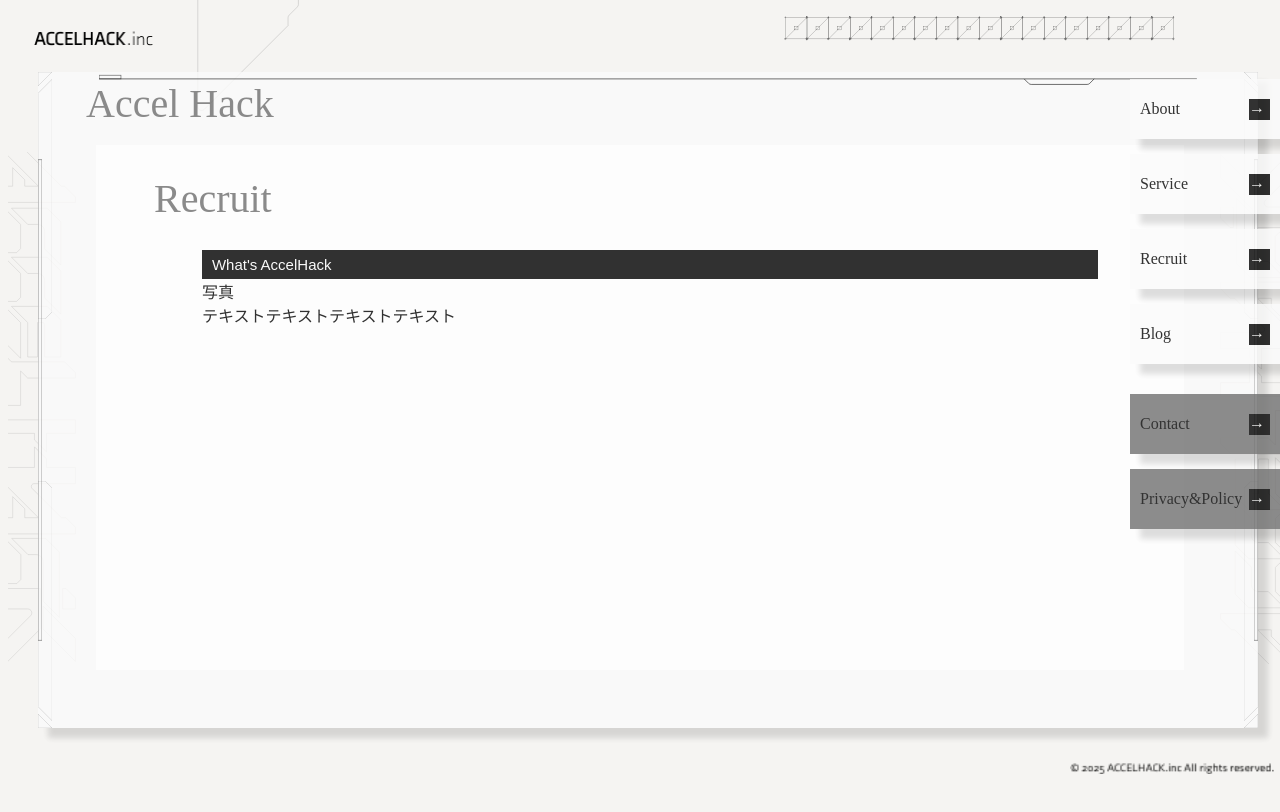
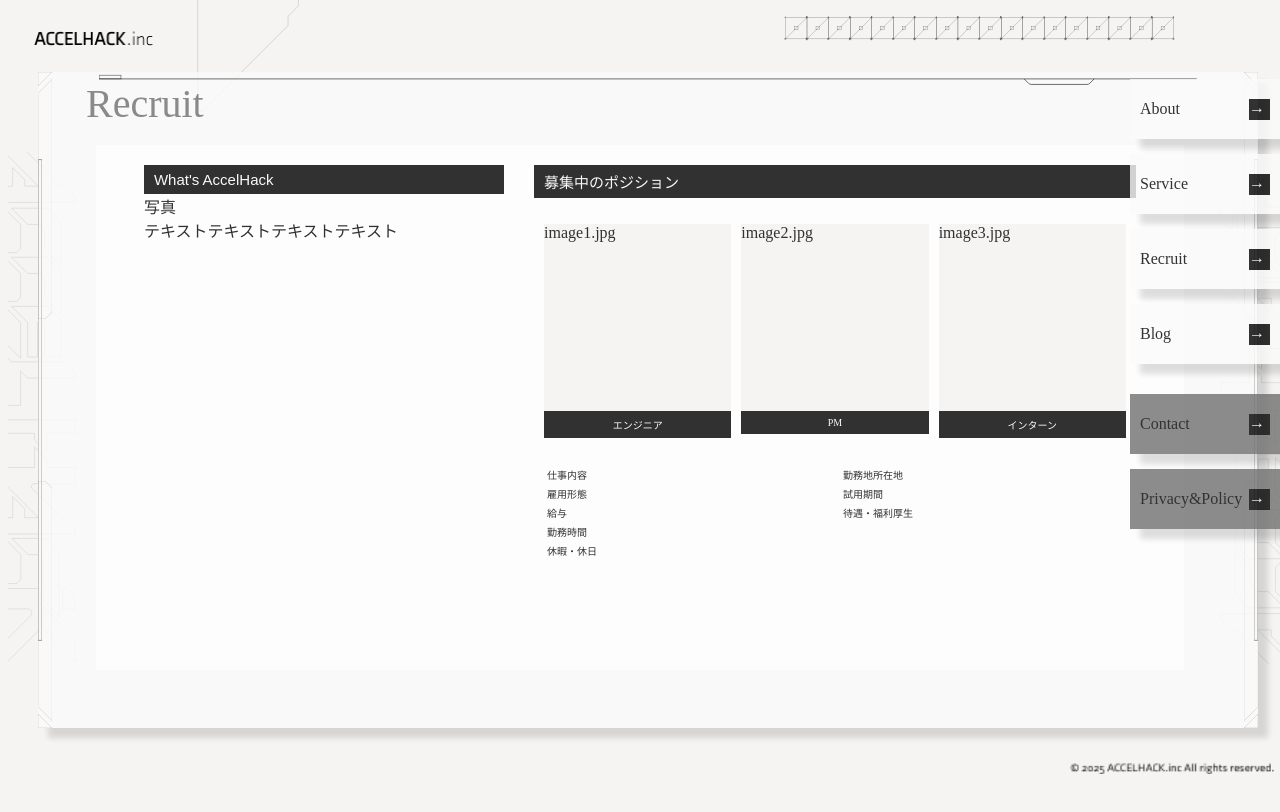
Before and after one commit to Accel-Hack/.github, a Next.js app in the folder website/: page /recruit in a window 1280 px wide. Built offline with nearby package versions, Linux system fonts and the light colour scheme; a web font is replaced by a local one.

Commit message:
coding recruit page

```diff
--- a/website/src/app/(contents)/layout.tsx
+++ b/website/src/app/(contents)/layout.tsx
@@ -10,7 +10,8 @@ import { usePathname } from 'next/navigation';
 
 const titleMap: {[key: string]: string} = {
   '/about': 'About',
-  '/service': 'Service'
+  '/service': 'Service',
+  '/recruit': 'Recruit'
 }
 
 export default function ContentLayout({
--- a/website/src/app/(contents)/recruit/page.module.css
+++ b/website/src/app/(contents)/recruit/page.module.css
@@ -1,17 +1,5 @@
-.container {
-  width: inherit;
-  height: inherit;
-  box-sizing: border-box;
-  padding: 10px;
+.page{
+    height: inherit;
+    display: flex;
+    gap: 1.875rem;
 }
-
-.articles {
-  width: inherit;
-  height: inherit;
-  background-color: white;
-
-  box-sizing: border-box;
-  padding: 20px 48px;
-  overflow: auto;
-  scroll-behavior: smooth;
-}
--- a/website/src/app/(contents)/recruit/page.tsx
+++ b/website/src/app/(contents)/recruit/page.tsx
@@ -1,26 +1,35 @@
 import React from 'react';
 import WhatIsArticle from '@/component/article/WhatIsArticle';
-import ContentHeader from '@/component/molecule/ContentHeader';
 import PositionArticle from '@/component/article/PositionArticle';
 import EnvironmentArticle from '@/component/article/EnvironmentArticle';
 import SelectionFlowArticle from '@/component/article/SelectionFlowArticle';
 import RecruitQAArticle from '@/component/article/RecruitQAArticle';
 import POSITIONS from '../../../data/positions.json';
+import CONDITIONS from '../../../data/conditions.json';
 import QAS from '../../../data/qas.json';
-import styles from '@/app/(contents)/about/page.module.css';
+import styles from './page.module.css';
 
 const RecruitPage: React.FC = () => {
   return (
-    <div className={styles.container}>
-      <ContentHeader caption="Recruit" />
-      <div className={styles.articles}>
+   <>
+     <div className={styles.page}>
+       <div style={{width: 360}}>
         <WhatIsArticle />
-        <PositionArticle positions={POSITIONS} />
-        <EnvironmentArticle />
+       </div>
+       <div style={{flexGrow:1}}>
+        <PositionArticle positions={POSITIONS} conditions={CONDITIONS} />
+       </div>
+     </div>
+      <EnvironmentArticle />
+     <div className={styles.page}>
+       <div style={{width: 360}}>
         <SelectionFlowArticle />
+       </div>
+       <div style={{flexGrow:1}}>
         <RecruitQAArticle qas={QAS} />
-      </div>
-    </div>
+       </div>
+     </div>
+    </>
   );
 };
 
--- /dev/null
+++ b/website/src/component/article/PositionArticle.module.css
@@ -0,0 +1,32 @@
+.container {
+    padding: 1.6rem 0.63rem;
+}
+
+.position_list{
+    display: flex;
+    gap: 0.625rem;
+}
+
+.position_list_item {
+    flex: 1;
+}
+
+.image_mock{
+    aspect-ratio: 1;
+    background-color: var(--background-yellow);
+}
+
+.image_label{
+    background-color: var(--background-black);
+    width: inherit;
+    color: var(--white);
+    font-size: 0.625rem;
+    text-align: center;
+    padding: 0.375rem;
+}
+
+.conditions_title{
+    text-align: left;
+    font-size: 0.625rem;
+    font-weight: 400;
+}
--- a/website/src/component/article/PositionArticle.tsx
+++ b/website/src/component/article/PositionArticle.tsx
@@ -1,46 +1,59 @@
 import React from 'react';
 import Article from '@/component/organism/Article';
+import styles from './PositionArticle.module.css'
 
 type Props = {
   positions: {
     title: string;
     thumbnail: string;
   }[];
+  conditions: {
+    title: string;
+    description: string;
+  }[]
 };
 
-const PositionArticle: React.FC<Props> = ({ positions }: Props) => {
+const PositionArticle: React.FC<Props> = ({ positions, conditions }: Props) => {
   return (
-    <Article caption="What's AccelHack">
+    <Article caption="募集中のポジション">
+      <div className={styles.container}>
+        <div className={styles.position_list}>
           {positions.map((p, i) => {
             return (
-          <div key={i}>
-            <div>{p.thumbnail}</div>
-            <div>{p.title}</div>
+              <div key={i} className={styles.position_list_item}>
+                <div className={styles.image_mock}>{p.thumbnail}</div>
+                <div className={styles.image_label}>{p.title}</div>
               </div>
             );
           })}
+        </div>
+        <div className={styles.position_list} style={{marginTop: 26}}>
+          <div className={styles.position_list_item}>
             <table>
               <tbody>
-          <tr>
-            <td>仕事内容</td>
-            <td>勤務所在地</td>
+              {conditions.slice(0,5).map((item, i) => {
+                return <tr key={i}>
+                  <th className={styles.conditions_title}>{item.title}</th>
+                  <td>{item.description}</td>
                 </tr>
-          <tr>
-            <td>雇用形態</td>
-            <td>試用期間</td>
-          </tr>
-          <tr>
-            <td>給与</td>
-            <td>待遇・福利厚生</td>
-          </tr>
-          <tr>
-            <td>勤務時間</td>
-          </tr>
-          <tr>
-            <td>休業・休日</td>
-          </tr>
+              })}
               </tbody>
             </table>
+          </div>
+          <div className={styles.position_list_item}>
+            <table>
+              <tbody>
+              {conditions.slice(5,).map((item, i) => {
+                return <tr key={i}>
+                  <th className={styles.conditions_title}>{item.title}</th>
+                  <td>{item.description}</td>
+                </tr>
+              })}
+              </tbody>
+            </table>
+          </div>
+        </div>
+      </div>
     </Article>
   );
 };
--- a/website/src/component/article/SelectionFlowArticle.tsx
+++ b/website/src/component/article/SelectionFlowArticle.tsx
@@ -3,7 +3,7 @@ import Article from '@/component/organism/Article';
 
 const SelectionFlowArticle: React.FC = () => {
   return (
-    <Article caption="働く環境">
+    <Article caption="選考フロー">
       <div>１次面接</div>
       <div>書類テスト</div>
       <div>２次面接</div>
--- a/website/src/component/molecule/ArticleHeader.module.css
+++ b/website/src/component/molecule/ArticleHeader.module.css
@@ -3,6 +3,7 @@
   background: var(--background-black);
   padding: 0.375rem 0.62rem;
   display: flex;
+    box-sizing: border-box;
 }
 
 .article_header_caption {
--- /dev/null
+++ b/website/src/data/conditions.json
@@ -0,0 +1,34 @@
+[
+  {
+    "title": "仕事内容",
+    "description": ""
+  },
+  {
+    "title": "雇用形態",
+    "description": ""
+  },
+  {
+    "title": "給与",
+    "description": ""
+  },
+  {
+    "title": "勤務時間",
+    "description": ""
+  },
+  {
+    "title": "休暇・休日",
+    "description": ""
+  },
+  {
+    "title": "勤務地所在地",
+    "description": ""
+  },
+  {
+    "title": "試用期間",
+    "description": ""
+  },
+  {
+    "title": "待遇・福利厚生",
+    "description": ""
+  }
+]
--- a/website/src/data/positions.json
+++ b/website/src/data/positions.json
@@ -1,14 +1,14 @@
 [
   {
-    "title": "Engineer",
+    "title": "エンジニア",
     "thumbnail": "image1.jpg"
   },
   {
-    "title": "Designer",
+    "title": "PM",
     "thumbnail": "image2.jpg"
   },
   {
-    "title": "Manager",
+    "title": "インターン",
     "thumbnail": "image3.jpg"
   }
 ]
```
Lines whose indentation alone changed are shown as unchanged.
